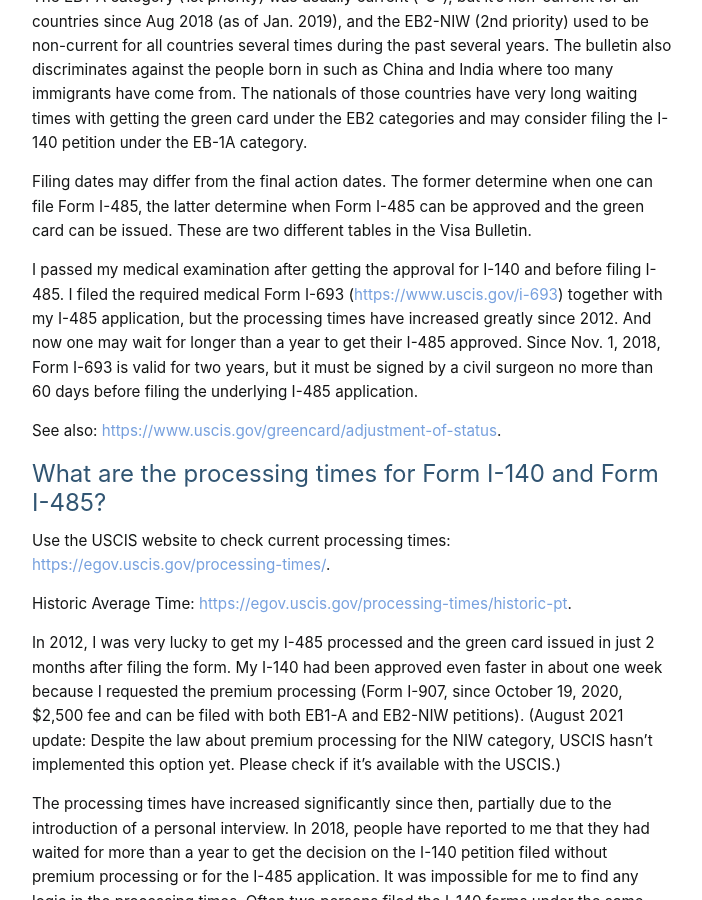
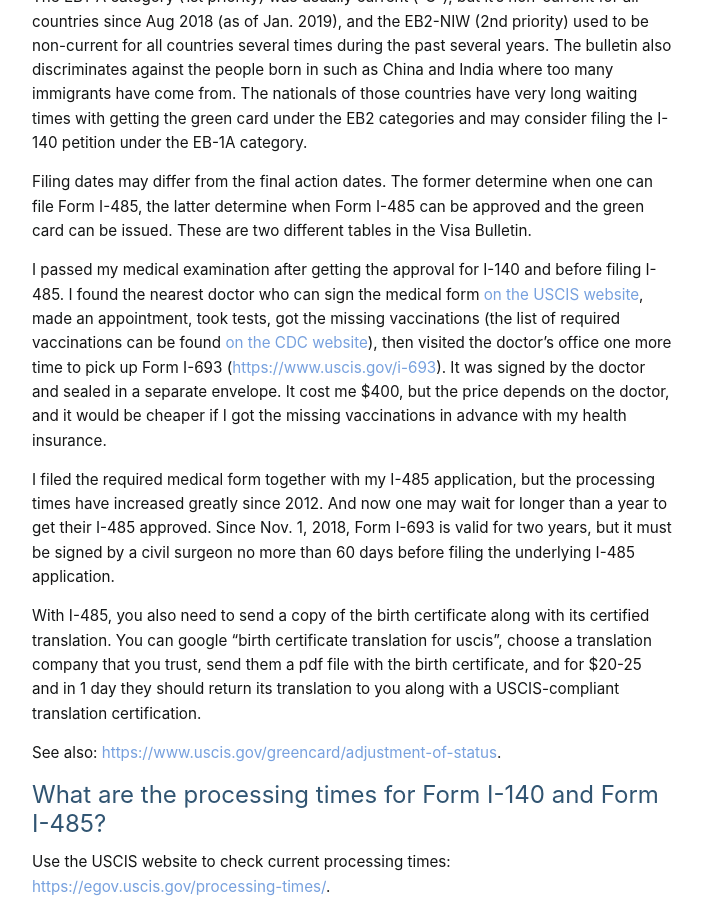
Before and after one commit to andreychemist/andreychemist.github.io, a Jekyll site: the page built from pages/faq.md, in a window 1280 px wide and 900 px high, scrolled down 6132 px. Shown: the whole window, without its empty margins (288-990 px from the left). Built offline with Jekyll 4.4.1, drawn with Linux system fonts in a browser that asks for light colours; some web fonts are replaced.

Commit message:
I-693 addition

```diff
--- a/pages/faq.md
+++ b/pages/faq.md
@@ -119,7 +119,11 @@ The EB1-A category (1st priority) was usually current ("C"), but it's non-curren
 
 Filing dates may differ from the final action dates. The former determine when one can file Form I-485, the latter determine when Form I-485 can be approved and the green card can be issued. These are two different tables in the Visa Bulletin.
 
-I passed my medical examination after getting the approval for I-140 and before filing I-485. I filed the required medical Form I-693 (<https://www.uscis.gov/i-693>) together with my I-485 application, but the processing times have increased greatly since 2012. And now one may wait for longer than a year to get their I-485 approved. Since Nov. 1, 2018, Form I-693 is valid for two years, but it must be signed by a civil surgeon no more than 60 days before filing the underlying I-485 application.
+I passed my medical examination after getting the approval for I-140 and before filing I-485. I found the nearest doctor who can sign the medical form [on the USCIS website](https://my.uscis.gov/findadoctor), made an appointment, took tests, got the missing vaccinations (the list of required vaccinations can be found [on the CDC website](https://www.cdc.gov/immigrantrefugeehealth/panel-physicians/vaccinations.html?CDC_AA_refVal=https%3A%2F%2Fwww.cdc.gov%2Fimmigrantrefugeehealth%2Fexams%2Fti%2Fpanel%2Fvaccination-panel-technical-instructions.html#tbl1)), then visited the doctor's office one more time to pick up Form I-693 (<https://www.uscis.gov/i-693>). It was signed by the doctor and sealed in a separate envelope. It cost me $400, but the price depends on the doctor, and it would be cheaper if I got the missing vaccinations in advance with my health insurance.
+
+I filed the required medical form together with my I-485 application, but the processing times have increased greatly since 2012. And now one may wait for longer than a year to get their I-485 approved. Since Nov. 1, 2018, Form I-693 is valid for two years, but it must be signed by a civil surgeon no more than 60 days before filing the underlying I-485 application.
+
+With I-485, you also need to send a copy of the birth certificate along with its certified translation. You can google "birth certificate translation for uscis", choose a translation company that you trust, send them a pdf file with the birth certificate, and for $20-25 and in 1 day they should return its translation to you along with a USCIS-compliant translation certification.
 
 See also: <https://www.uscis.gov/greencard/adjustment-of-status>.
 
```
Also changed, not shown: pages/faq-rus.md (+5 -1 lines).
